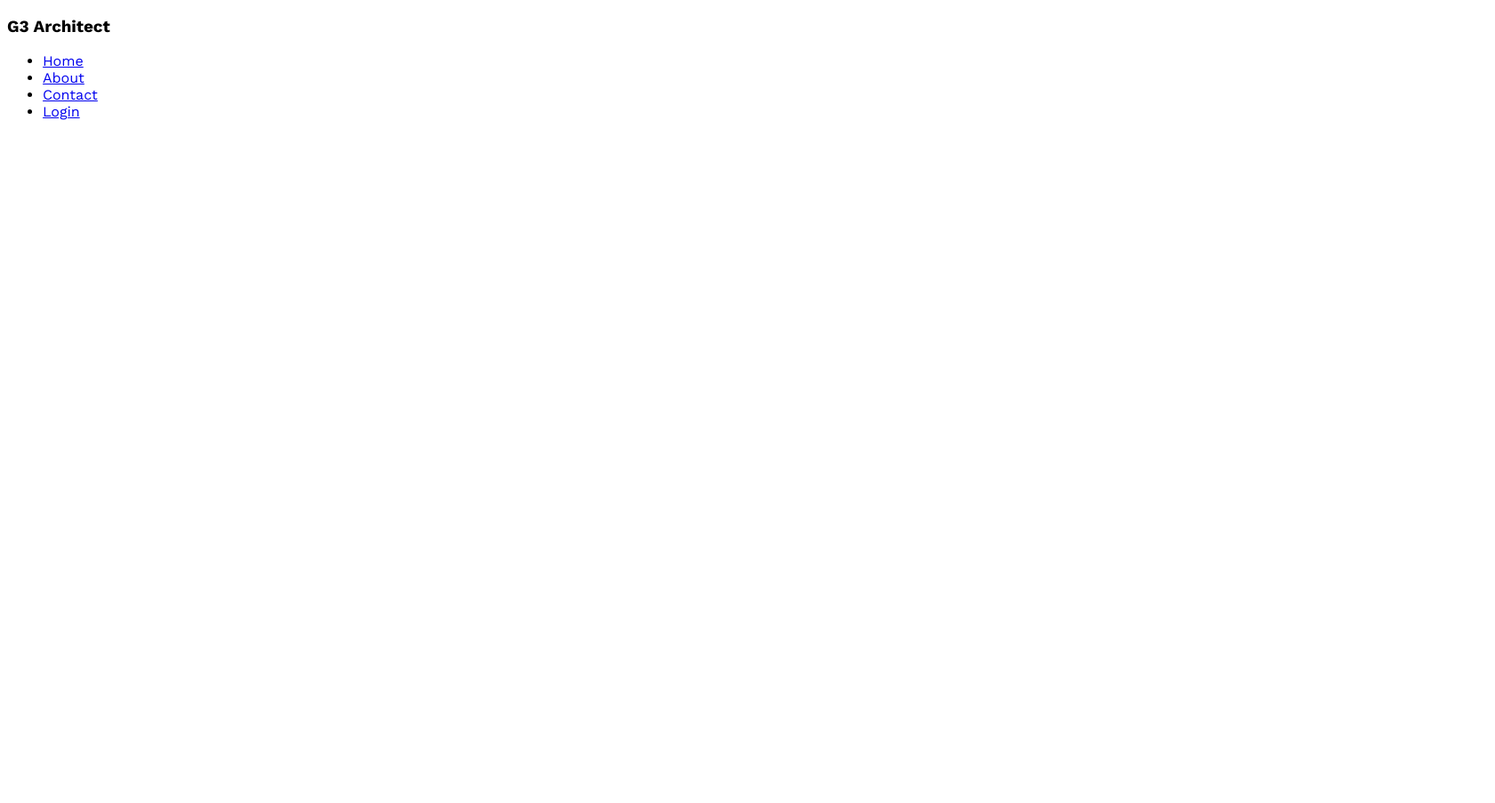
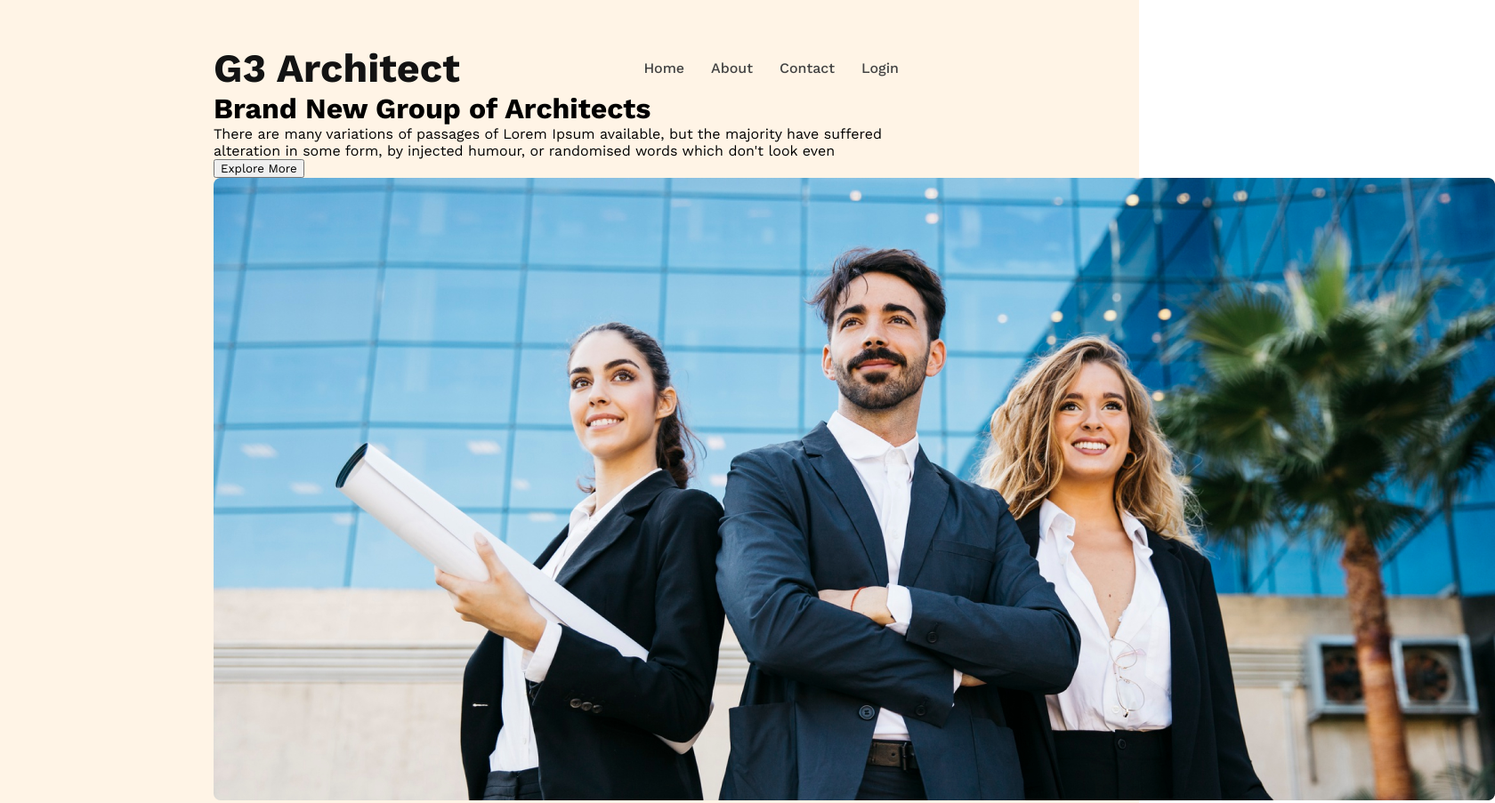
Before and after one commit to swadeshchisim/g3-architect, a plain HTML site: page index.html in a window 1280 px wide. Shown: the top 903 px of the page at 89% size, 1680 px wide, since content can reach past the window. Before the commit the page ends 800 px from the top, so only its background shows below. Drawn offline with nearby package versions, Linux system fonts and the light colour scheme.

Commit message:
banner-content added

```diff
--- a/index.html
+++ b/index.html
@@ -13,7 +13,7 @@
             <!-- nav area starts here -->
             <nav>
                 <!-- logo area starts here -->
-                <h3>G3 Architect</h3>
+                <h3 class="nav-title">G3 Architect</h3>
                 <!-- menu area starts here -->
                 <ul>
                     <li>
@@ -32,6 +32,14 @@
                 <!-- menu area ends here -->
             </nav>
             <!-- nav area ends here -->
+            <!-- banner area starts here -->
+            <div class="banner-area">
+                <h1 class="banner-title">Brand New Group of Architects</h1>
+                <p class="banner-description">There are many variations of passages of Lorem Ipsum available, but the majority have suffered alteration in some form, by injected humour, or randomised words which don't look even</p>
+                <button class="btn-primary">Explore More</button>
+                <img src="images/banner.png" alt="">
+            </div>
+            <!-- banner area ends here -->
         </div>
     </header>
     <!-- header area end here -->
--- a/styles/style.css
+++ b/styles/style.css
@@ -3,5 +3,37 @@
 
 /* global styles for all elements */
 * {
+    margin: 0;
     font-family: "Work Sans", sans-serif;
 }
+
+/* header styles */
+header {
+    background: rgba(255, 144, 14, 0.10);
+    padding: 50px 240px;
+}
+
+/* nav styles */
+nav {
+    display: flex;
+    justify-content: space-between;
+    align-items: center;
+}
+.nav-title {
+    color: #131313;
+    font-size: 2.8rem;
+    font-weight: 700;
+}
+nav ul {
+    display: flex;
+}
+ nav li {
+    list-style: none;
+    margin-right: 30px;
+    font-weight: 500;
+    font-size: 1rem;
+ }
+  nav a {
+    color: #424242;
+    text-decoration: none;
+  }
```
